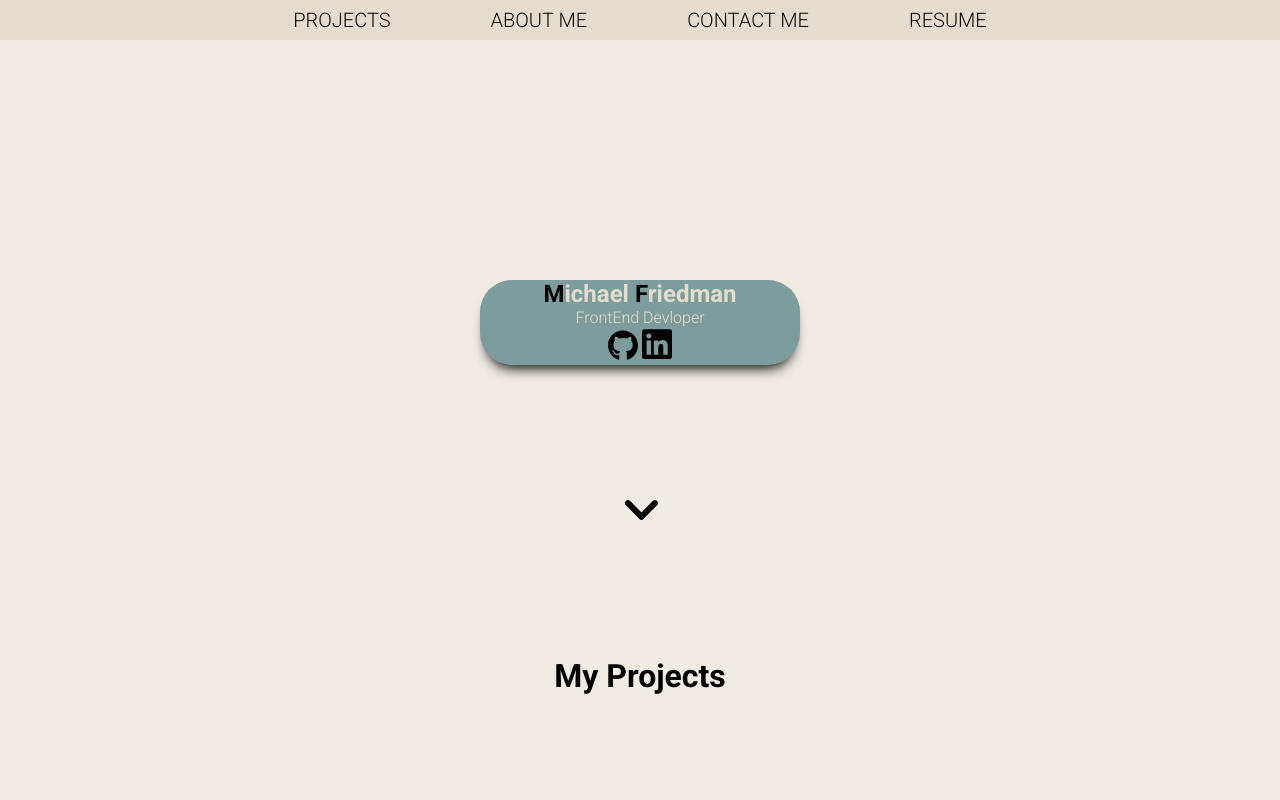
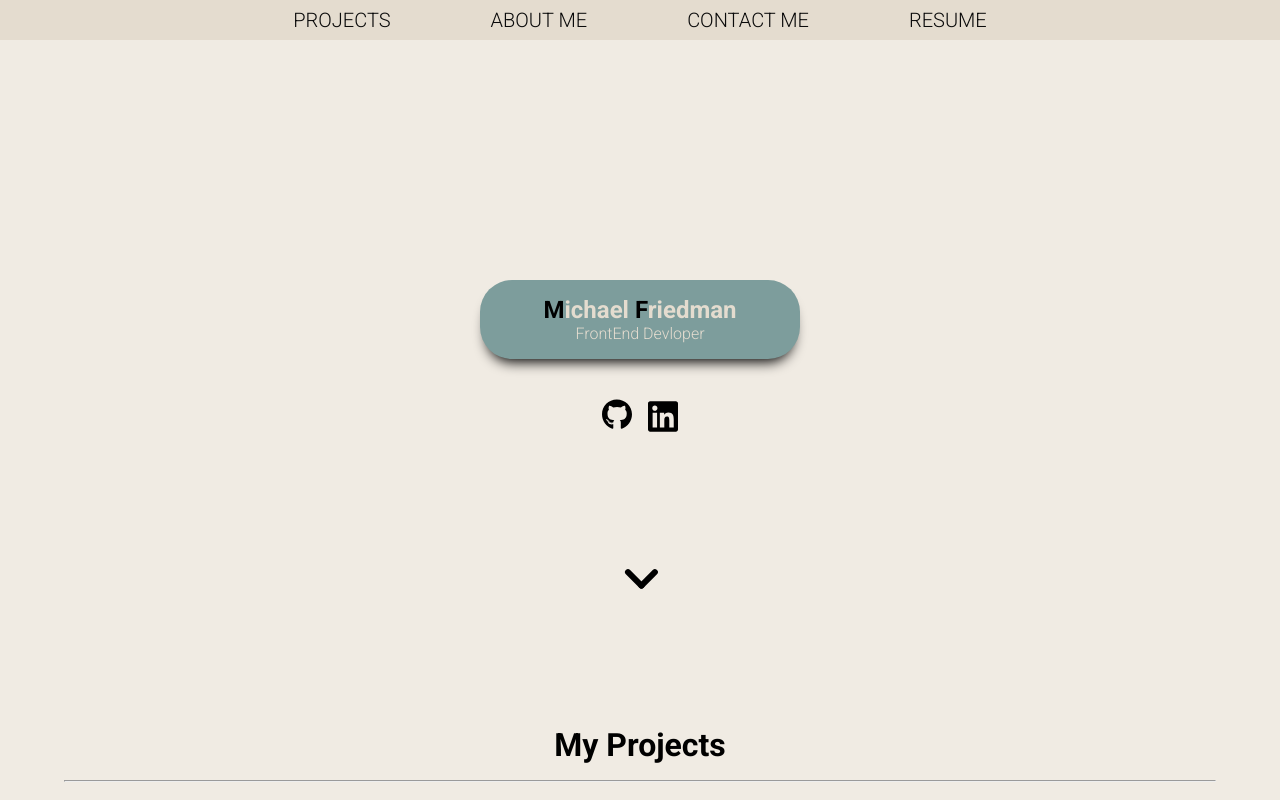
Before and after one commit to Mfried95/Portfolio, a plain HTML site: page index.html in a window 1280 px wide. Shown: the top 800 px of the page. Drawn offline with Linux system fonts and the light colour scheme.

Commit message:
updated animations

```diff
--- a/index.html
+++ b/index.html
@@ -11,28 +11,30 @@
     <div class="container">
         <header>
             <nav>
-                <li><a href="#my-projects">Projects</a></li>
+                <li><a href="#projects">Projects</a></li>
                 <li><a href="#">About Me</a></li>
                 <li><a href="#">Contact Me</a></li>
                 <li><a href="#">Resume</a></li>
             </nav>
         </header>
 
-            <section class="intro-card">
+        <section class="intro-card">
                 <h2><strong>M</strong>ichael <strong>F</strong>riedman</h2>
                 <p>FrontEnd Devloper</p>
-                <div class="intro-icons">
-                    <a href="https://github.com/Mfried95" target="blank_"><img src="icons/github.svg" alt="" id="github"></a>
-                    <img src="icons/linkedin.svg" alt="" id="linkedin">
-                </div>
         </section>
+
+        <div class="intro-icons">
+            <a href="https://github.com/Mfried95" target="blank_"><img src="icons/github.svg" alt="" id="github"></a>
+            <img src="icons/linkedin.svg" alt="" id="linkedin">
+        </div>
 
         <div class="arrow-container">
             <div class="arrow-down"></div>
         </div>
+
         <h4>My Projects</h4>
-        <section class="my-projects">
-
+        <hr>
+        <section class="my-projects" id="projects">
             <div class="landing-page-container">
                 <div class="project-picture"></div>
                 <div class="project-info">
--- a/style.css
+++ b/style.css
@@ -1,5 +1,7 @@
 @import url('https://fonts.googleapis.com/css2?family=Roboto:wght@300;700&display=swap');
-
+html {
+    scroll-behavior: smooth;
+  }
 
 *{
     margin: 0;
@@ -11,6 +13,7 @@
 
 body{
     font-family: 'Roboto', sans-serif;
+
 }
 
 
@@ -38,7 +41,8 @@ nav{
 .intro-card{
     background-color: #7D9D9C;
     color: #E4DCCF;
-    width: 20em;
+    max-width: 20em;
+    padding: 1em;
     margin: auto;
     margin-top: 15em;
     text-align: center;
@@ -46,14 +50,26 @@ nav{
     box-shadow: 0px 10px 13px -7px #000000, 5px 5px 15px 5px rgba(0,0,0,0);
 }
 
+.intro-icons{
+    display: flex;
+    margin: 2.5em auto;
+    justify-content: center;
+    align-items: center;
+}
 
 .intro-icons img{
     width: 30px;
+    margin: 0 .5em;
 }
 
 #github:hover{
     cursor: pointer;
-    filter: invert(94%) sepia(99%) saturate(20%) hue-rotate(290deg) brightness(104%) contrast(100%);
+    filter: invert(40%) sepia(31%) saturate(252%) hue-rotate(139deg) brightness(95%) contrast(88%);
+}
+
+#linkedin:hover{
+    cursor: pointer;
+    filter: invert(40%) sepia(31%) saturate(252%) hue-rotate(139deg) brightness(95%) contrast(88%);
 }
 
 .my-projects{
@@ -117,6 +133,11 @@ h4{
     font-size: 2rem;
 }
 
+hr{
+    color: white;
+    width: 90%;
+    margin: 1em auto;
+}
 .project-info{
     padding: 1em;
     min-width: 20em;
@@ -127,7 +148,6 @@ h4{
 .arrow-container {
     width: 25px;
     animation: bounce 1600ms infinite cubic-bezier(0.445, 0.05, 0.55, 0.95);
-    cursor: pointer;
     height: 20px;
     margin: 8.5em auto;
   }
```
